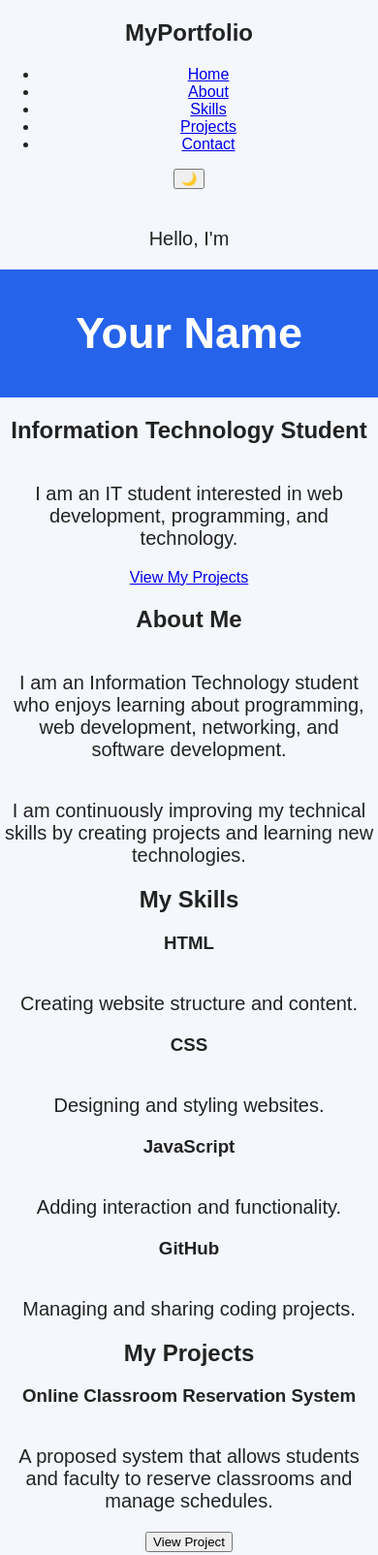
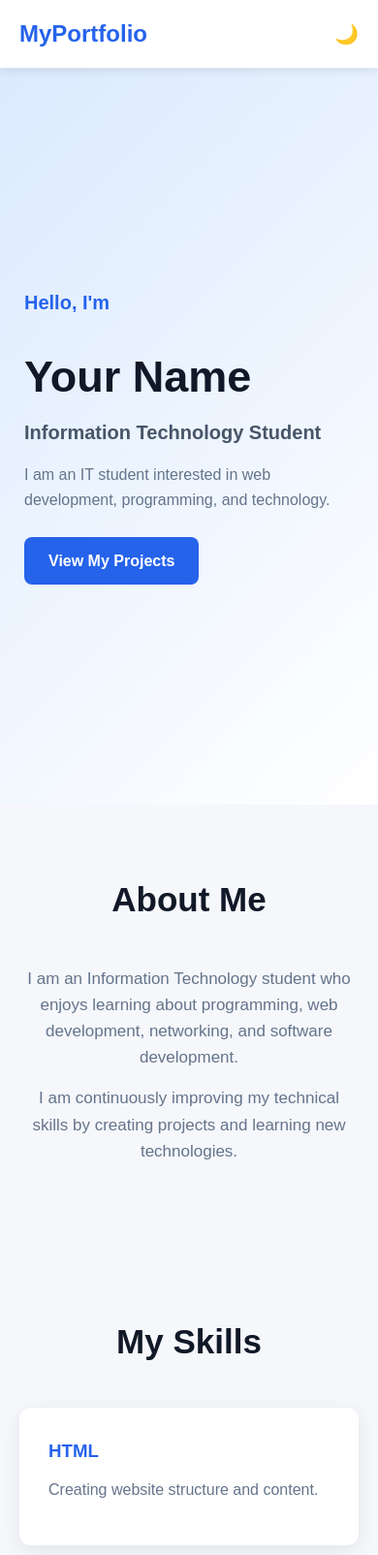
Before and after one commit to ferdinandpaguio0123-coder/Student-Portfolio, a plain HTML site: page index.html in a window 390 px wide. Shown: the top 1604 px of the page at 97% size. Drawn offline with Linux system fonts and the light colour scheme.

Commit message:
Update style.css

```diff
--- a/style.css
+++ b/style.css
@@ -1,21 +1,371 @@
+/* =========================
+   BASIC SETTINGS
+========================= */
+
+* {
+    margin: 0;
+    padding: 0;
+    box-sizing: border-box;
+    scroll-behavior: smooth;
+}
+
 body {
     font-family: Arial, sans-serif;
-    background-color: #f4f7fb;
-    color: #222;
-    text-align: center;
-    margin: 0;
-    padding: 0;
+    background: #f5f7fb;
+    color: #1f2937;
+    line-height: 1.6;
+    transition: 0.3s;
 }
 
-h1 {
-    background-color: #2563eb;
-    color: white;
-    padding: 40px;
-    margin: 0;
-    font-size: 45px;
+a {
+    text-decoration: none;
 }
 
-p {
+
+/* =========================
+   NAVIGATION
+========================= */
+
+header {
+    position: sticky;
+    top: 0;
+    z-index: 1000;
+
+    background: white;
+    box-shadow: 0 2px 10px rgba(0, 0, 0, 0.1);
+}
+
+nav {
+    max-width: 1100px;
+    margin: auto;
+
+    height: 70px;
+
+    display: flex;
+    align-items: center;
+    justify-content: space-between;
+
+    padding: 0 20px;
+}
+
+.logo {
+    color: #2563eb;
+}
+
+nav ul {
+    display: flex;
+    gap: 25px;
+    list-style: none;
+}
+
+nav ul li a {
+    color: #1f2937;
+    font-weight: bold;
+}
+
+nav ul li a:hover {
+    color: #2563eb;
+}
+
+nav button {
+    border: none;
+    background: transparent;
     font-size: 20px;
-    margin-top: 40px;
+    cursor: pointer;
 }
+
+
+/* =========================
+   HOME
+========================= */
+
+.hero {
+    min-height: 90vh;
+
+    display: flex;
+    align-items: center;
+
+    padding: 80px 10%;
+
+    background: linear-gradient(
+        135deg,
+        #dbeafe,
+        #ffffff
+    );
+}
+
+.hero > div {
+    max-width: 700px;
+}
+
+.hero p:first-child {
+    color: #2563eb;
+    font-size: 20px;
+    font-weight: bold;
+}
+
+.hero h1 {
+    font-size: 65px;
+    color: #111827;
+    margin: 5px 0;
+}
+
+.hero h2 {
+    font-size: 25px;
+    color: #475569;
+    margin-bottom: 15px;
+}
+
+.hero p {
+    font-size: 18px;
+    color: #64748b;
+    margin-bottom: 25px;
+}
+
+
+/* =========================
+   BUTTON
+========================= */
+
+.btn {
+    display: inline-block;
+
+    background: #2563eb;
+    color: white;
+
+    padding: 12px 25px;
+
+    border: none;
+    border-radius: 8px;
+
+    font-weight: bold;
+
+    cursor: pointer;
+
+    transition: 0.3s;
+}
+
+.btn:hover {
+    background: #1d4ed8;
+    transform: translateY(-3px);
+}
+
+
+/* =========================
+   SECTIONS
+========================= */
+
+section {
+    max-width: 1100px;
+    margin: auto;
+
+    padding: 90px 25px;
+}
+
+section > h2 {
+    text-align: center;
+
+    font-size: 35px;
+
+    margin-bottom: 40px;
+
+    color: #111827;
+}
+
+
+/* =========================
+   ABOUT
+========================= */
+
+#about {
+    text-align: center;
+}
+
+#about p {
+    max-width: 750px;
+
+    margin: 0 auto 15px;
+
+    color: #64748b;
+
+    font-size: 17px;
+}
+
+
+/* =========================
+   CARDS
+========================= */
+
+.cards {
+    display: grid;
+
+    grid-template-columns:
+        repeat(
+            auto-fit,
+            minmax(220px, 1fr)
+        );
+
+    gap: 25px;
+}
+
+.card {
+    background: white;
+
+    padding: 30px;
+
+    border-radius: 12px;
+
+    box-shadow:
+        0 5px 20px rgba(0, 0, 0, 0.08);
+
+    transition: 0.3s;
+}
+
+.card:hover {
+    transform: translateY(-8px);
+}
+
+.card h3 {
+    margin-bottom: 12px;
+
+    color: #2563eb;
+}
+
+.card p {
+    color: #64748b;
+    margin-bottom: 15px;
+}
+
+.card button {
+    background: #2563eb;
+    color: white;
+
+    border: none;
+
+    padding: 10px 18px;
+
+    border-radius: 6px;
+
+    cursor: pointer;
+}
+
+.card button:hover {
+    background: #1d4ed8;
+}
+
+
+/* =========================
+   CONTACT
+========================= */
+
+#contact {
+    text-align: center;
+}
+
+#contact p {
+    margin: 8px;
+
+    color: #64748b;
+}
+
+
+/* =========================
+   FOOTER
+========================= */
+
+footer {
+    text-align: center;
+
+    background: #111827;
+
+    color: white;
+
+    padding: 30px;
+}
+
+footer p {
+    margin: 5px;
+}
+
+
+/* =========================
+   DARK MODE
+========================= */
+
+body.dark {
+    background: #0f172a;
+    color: #f8fafc;
+}
+
+body.dark header {
+    background: #1e293b;
+}
+
+body.dark nav ul li a {
+    color: #f8fafc;
+}
+
+body.dark .hero {
+    background: #0f172a;
+}
+
+body.dark .hero h1 {
+    color: white;
+}
+
+body.dark .hero h2 {
+    color: #cbd5e1;
+}
+
+body.dark .hero p {
+    color: #94a3b8;
+}
+
+body.dark section > h2 {
+    color: white;
+}
+
+body.dark #about p {
+    color: #94a3b8;
+}
+
+body.dark .card {
+    background: #1e293b;
+}
+
+body.dark .card p {
+    color: #94a3b8;
+}
+
+
+/* =========================
+   MOBILE
+========================= */
+
+@media (max-width: 700px) {
+
+    nav ul {
+        display: none;
+    }
+
+    .hero {
+        padding: 70px 25px;
+    }
+
+    .hero h1 {
+        font-size: 45px;
+    }
+
+    .hero h2 {
+        font-size: 20px;
+    }
+
+    .hero p {
+        font-size: 16px;
+    }
+
+    section {
+        padding: 70px 20px;
+    }
+
+}
```
